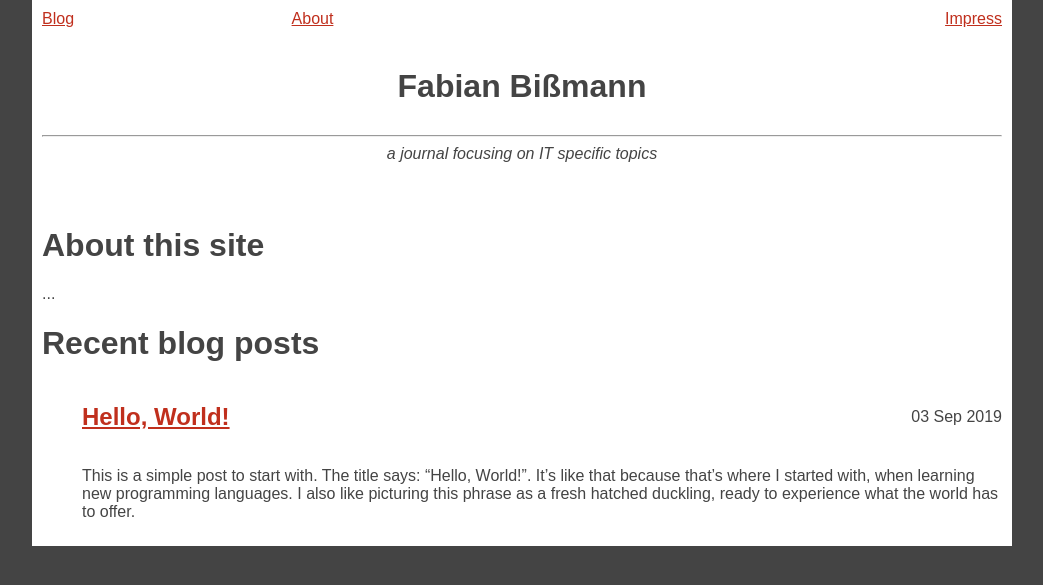
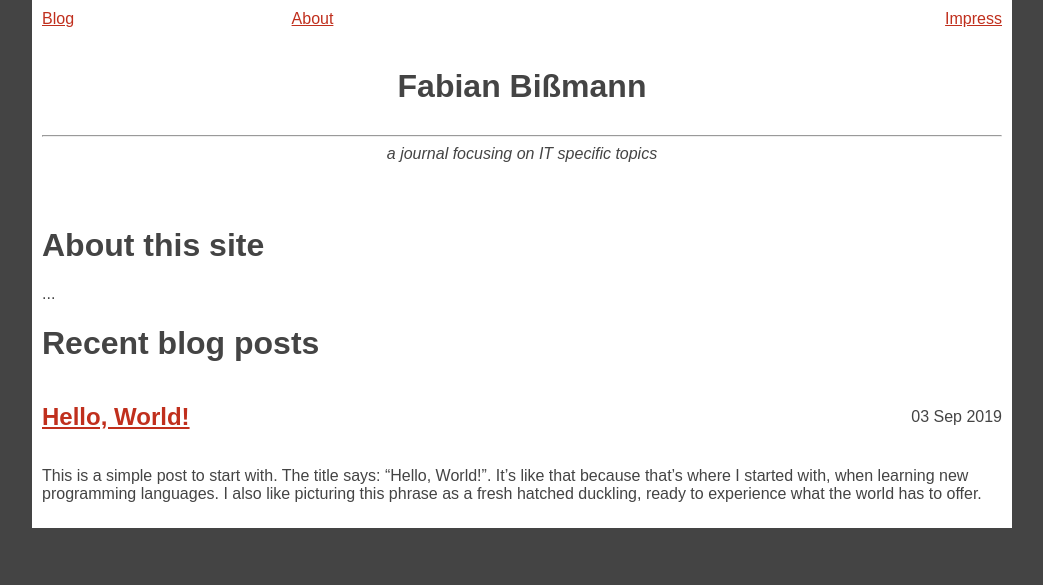
Before and after one commit to 1dollarsteak/1dollarsteak.github.io, a Jekyll site: the page built from index.html, in a window 1280 px wide. Shown: the top 585 px of the page, without its empty margins (118-1161 px from the left). Built offline with Jekyll 4.4.1, drawn with Linux system fonts in a browser that asks for light colours.

Commit message:
Remove left padding in blog listings

```diff
--- a/_sass/main.scss
+++ b/_sass/main.scss
@@ -53,6 +53,10 @@ nav {
   font-style: italic;
 }
 
+.no-left-padding {
+  padding-left: 0;
+}
+
 .no-list-style {
   list-style: none;
 }
--- a/blog.html
+++ b/blog.html
@@ -4,7 +4,7 @@ title: Blog
 <h1>
   Latest Posts
 </h1>
-<ul>
+<ul class="no-left-padding">
   {% for post in site.posts %}
     <li class="no-list-style">
       <div class="post">
--- a/index.html
+++ b/index.html
@@ -8,7 +8,7 @@ title: Home
 <h1>
   Recent blog posts
 </h1>
-<ul>
+<ul class="no-left-padding">
   {% for post in site.posts %}
     <li class="no-list-style">
       <div class="post">
```
